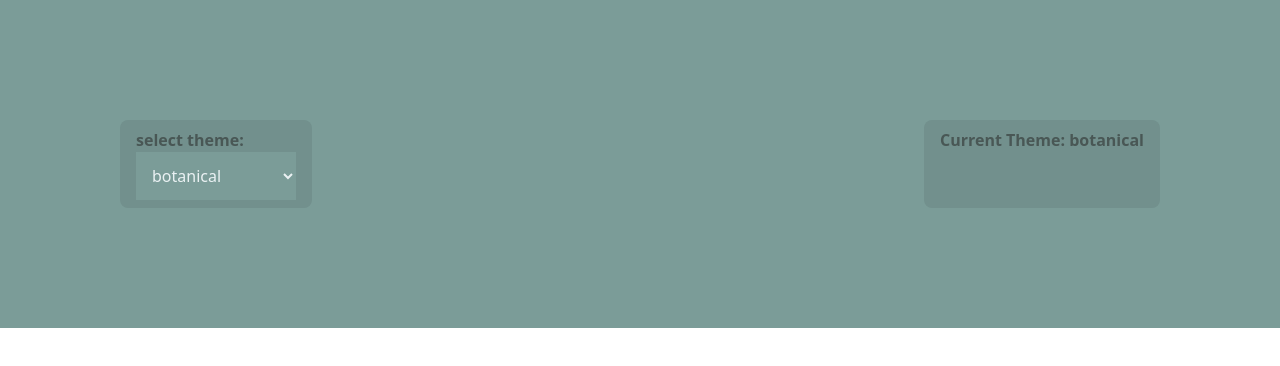
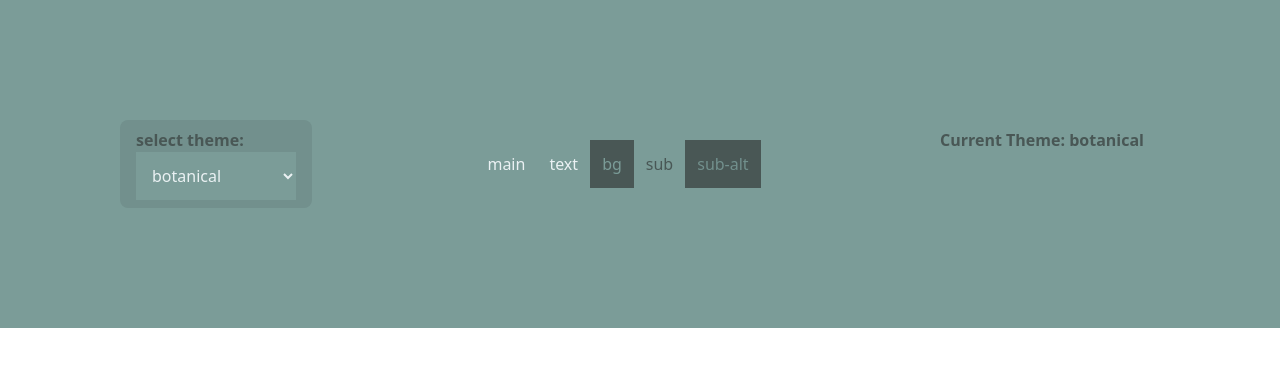
Before and after one commit to mikeycodingstuff/vg-platform, a Vue app in the folder frontend/: page / in a window 1280 px wide. Shown: the top 366 px of the page. Built offline with nearby package versions, Linux system fonts and the light colour scheme.

Commit message:
rearrange and rename tailwind variables

```diff
--- a/frontend/src/App.vue
+++ b/frontend/src/App.vue
@@ -1,5 +1,5 @@
 <template>
-  <div id="app" class="p-20 bg-background text-text">
+  <div id="app" class="p-20 bg-theme-bg text-theme-text">
     <router-view></router-view>
     <theme-selector></theme-selector>
   </div>
--- a/frontend/src/assets/styles/main.css
+++ b/frontend/src/assets/styles/main.css
@@ -6,7 +6,7 @@
   html[data-theme='botanical'] {
     --color-main: #eaf1f3;
     --color-text: #eaf1f3;
-    --color-background: #7b9c98;
+    --color-bg: #7b9c98;
     --color-sub: #495755;
     --color-sub-alt: #72908d;
   }
@@ -14,7 +14,7 @@
   html[data-theme='rose_pine_dawn'] {
     --color-main: #56949f;
     --color-text: #286983;
-    --color-background: #fffaf3;
+    --color-bg: #fffaf3;
     --color-sub: #c4a7e7;
     --color-sub-alt: #f0e9df;
   }
@@ -22,7 +22,7 @@
   html[data-theme='moonlight'] {
     --color-main: #c69f68;
     --color-text: #ccccb5;
-    --color-background: #191f28;
+    --color-bg: #191f28;
     --color-sub: #4b5975;
     --color-sub-alt: #141a22;
   }
--- a/frontend/src/components/GamesList.vue
+++ b/frontend/src/components/GamesList.vue
@@ -1,9 +1,9 @@
 <template>
   <div>
-    <h1 class="text-2xl text-sub">List of Games</h1>
+    <h1 class="text-2xl text-theme-sub">List of Games</h1>
     <table>
       <thead>
-        <tr class="text-sub">
+        <tr class="text-theme-sub">
           <th>Name</th>
           <th>Release Date</th>
           <th>Developer</th>
--- a/frontend/src/components/ThemeSelector.vue
+++ b/frontend/src/components/ThemeSelector.vue
@@ -1,15 +1,26 @@
 <template>
   <div class="m-5 flex justify-between">
-    <div class="py-2 px-4 m-5 bg-sub-alt rounded-lg">
-      <p class="text-sub font-bold">select theme:</p>
-      <select @change="changeTheme" v-model="themeStore.currentTheme" class="bg-background p-3 ">
+    <div class="py-2 px-4 m-5 bg-theme-sub-alt rounded-lg">
+      <p class="text-theme-sub font-bold">select theme:</p>
+      <select
+        @change="changeTheme"
+        v-model="themeStore.currentTheme"
+        class="bg-theme-bg p-3"
+      >
         <option value="botanical">botanical</option>
         <option value="rose_pine_dawn">rose pine dawn</option>
         <option value="moonlight">moonlight</option>
       </select>
     </div>
+    <div class="flex items-center">
+      <p class="p-3 text-theme-main">main</p>
+      <p class="p-3 text-theme-text">text</p>
+      <p class="p-3 text-theme-bg bg-theme-sub">bg</p>
+      <p class="p-3 text-theme-sub">sub</p>
+      <p class="p-3 text-theme-sub-alt bg-theme-sub">sub-alt</p>
+    </div>
     <div class="py-2 px-4 m-5 bg-sub-alt rounded-lg">
-      <p class="text-sub font-bold">
+      <p class="text-theme-sub font-bold">
         Current Theme: {{ themeStore.currentTheme }}
       </p>
     </div>
--- a/frontend/tailwind.config.js
+++ b/frontend/tailwind.config.js
@@ -5,11 +5,13 @@ module.exports = {
   theme: {
     extend: {
       colors: {
-        main: 'var(--color-main)',
-        text: 'var(--color-text)',
-        background: 'var(--color-background)',
-        sub: 'var(--color-sub)',
-        'sub-alt': 'var(--color-sub-alt)',
+        theme: {
+          main: 'var(--color-main)',
+          text: 'var(--color-text)',
+          bg: 'var(--color-bg)',
+          sub: 'var(--color-sub)',
+          'sub-alt': 'var(--color-sub-alt)',
+        },
       },
     },
   },
```
